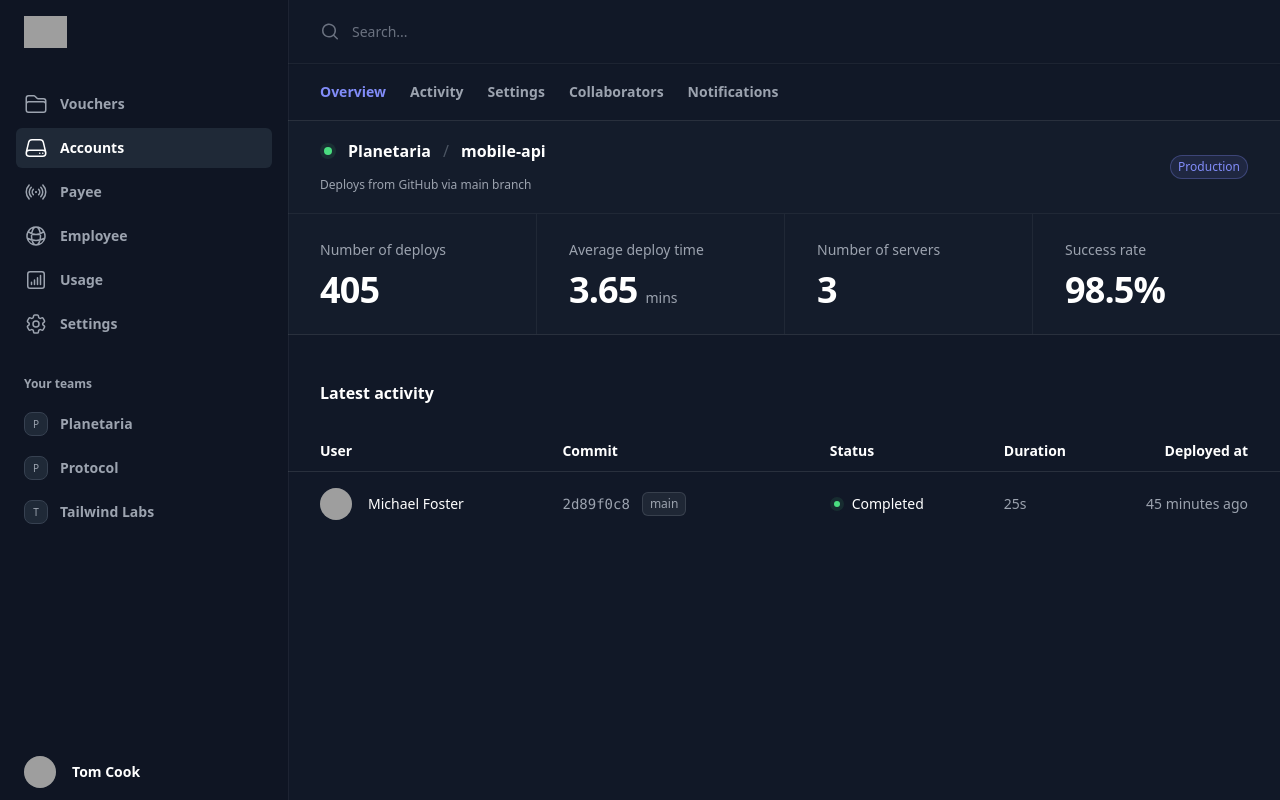
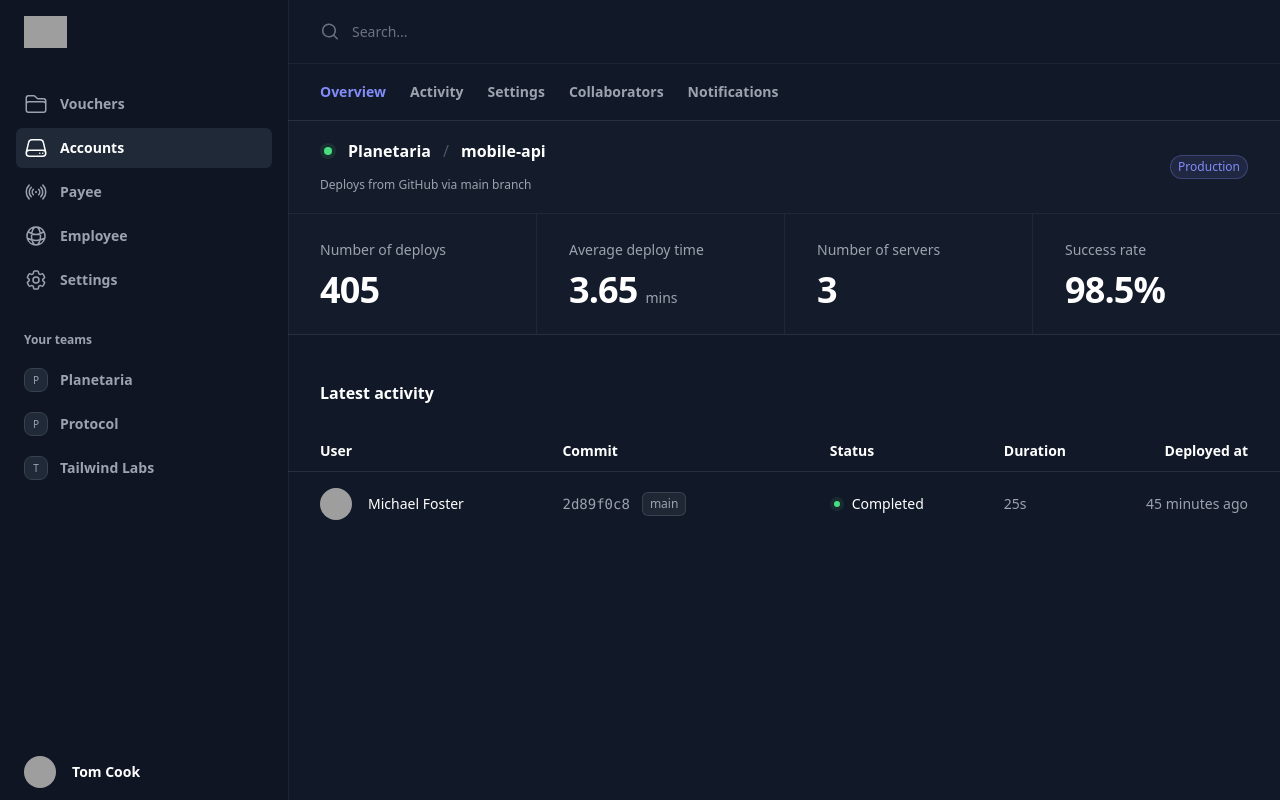
Before and after one commit to jess-hermosa/voucher-app, a Next.js app: page / in a window 1280 px wide. Built offline with nearby package versions, Linux system fonts and the light colour scheme; grey boxes are pictures that could not be loaded.

Commit message:
added redux toolkit

```diff
--- a/package.json
+++ b/package.json
@@ -11,6 +11,7 @@
   "dependencies": {
     "@headlessui/react": "^1.7.17",
     "@heroicons/react": "^2.0.18",
+    "@reduxjs/toolkit": "^1.9.7",
     "@tailwindcss/forms": "^0.5.6",
     "@tanstack/react-query": "^4.36.1",
     "@types/node": "20.6.2",
@@ -22,6 +23,7 @@
     "react": "18.2.0",
     "react-dom": "18.2.0",
     "react-hook-form": "^7.47.0",
+    "react-redux": "^8.1.3",
     "tailwindcss": "3.3.3",
     "typescript": "5.2.2"
   }
--- a/src/app/layout.tsx
+++ b/src/app/layout.tsx
@@ -1,13 +1,6 @@
 import "./globals.css";
-import type { Metadata } from "next";
-import { Inter } from "next/font/google";
-
-const inter = Inter({ subsets: ["latin"] });
-
-export const metadata: Metadata = {
-  title: "Create Next App",
-  description: "Generated by create next app",
-};
+import { Provider } from "react-redux";
+import { store } from "@/store";
 
 export default function RootLayout({
   children,
@@ -16,7 +9,9 @@ export default function RootLayout({
 }) {
   return (
     <html lang="en" className="h-full bg-gray-900">
-      <body className="h-full">{children}</body>
+      <body className="h-full">
+        <Provider store={store}>{children}</Provider>
+      </body>
     </html>
   );
 }
--- a/src/components/Layout/Sidebar.tsx
+++ b/src/components/Layout/Sidebar.tsx
@@ -15,7 +15,6 @@ const navigation = [
   { name: "Accounts", href: "#", icon: ServerIcon, current: true },
   { name: "Payee", href: "#", icon: SignalIcon, current: false },
   { name: "Employee", href: "#", icon: GlobeAltIcon, current: false },
-  { name: "Usage", href: "#", icon: ChartBarSquareIcon, current: false },
   { name: "Settings", href: "#", icon: Cog6ToothIcon, current: false },
 ];
 const teams = [
--- /dev/null
+++ b/src/store/index.ts
@@ -0,0 +1,7 @@
+import { combineReducers, configureStore } from "@reduxjs/toolkit";
+
+const rootReducer = combineReducers({});
+
+export const store = configureStore({
+  reducer: rootReducer,
+});
```
Also changed, not shown: 1 other file (tests, documents, lock files or other folders).
